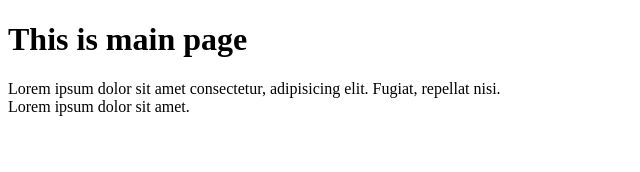
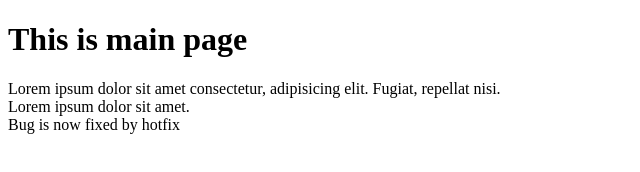
Before and after one commit to sukruthn-18/e-commerce, a plain HTML site: page index.html in a window 1280 px wide. Shown: the whole page, without its empty margins (0-640 px from the left). Drawn offline with Linux system fonts and the light colour scheme.

Commit message:
bugfix in index page

```diff
--- a/index.html
+++ b/index.html
@@ -9,5 +9,7 @@
     <h1>This is main page</h1>
     <div>Lorem ipsum dolor sit amet consectetur, adipisicing elit. Fugiat, repellat nisi.</div>
     <div>Lorem ipsum dolor sit amet.</div>
+    <div>Bug is now fixed by hotfix
+    </div>
 </body>
 </html>
```
